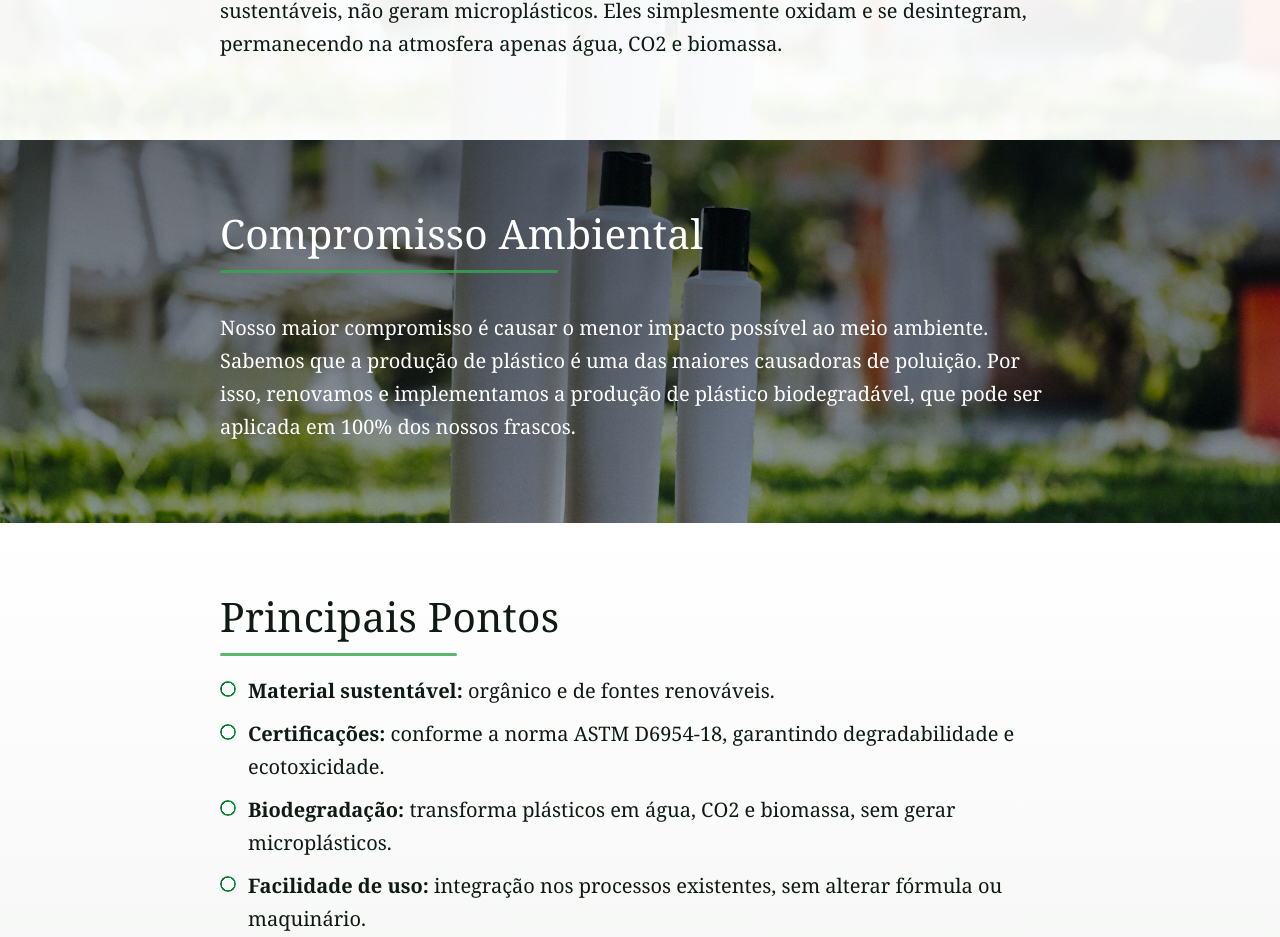
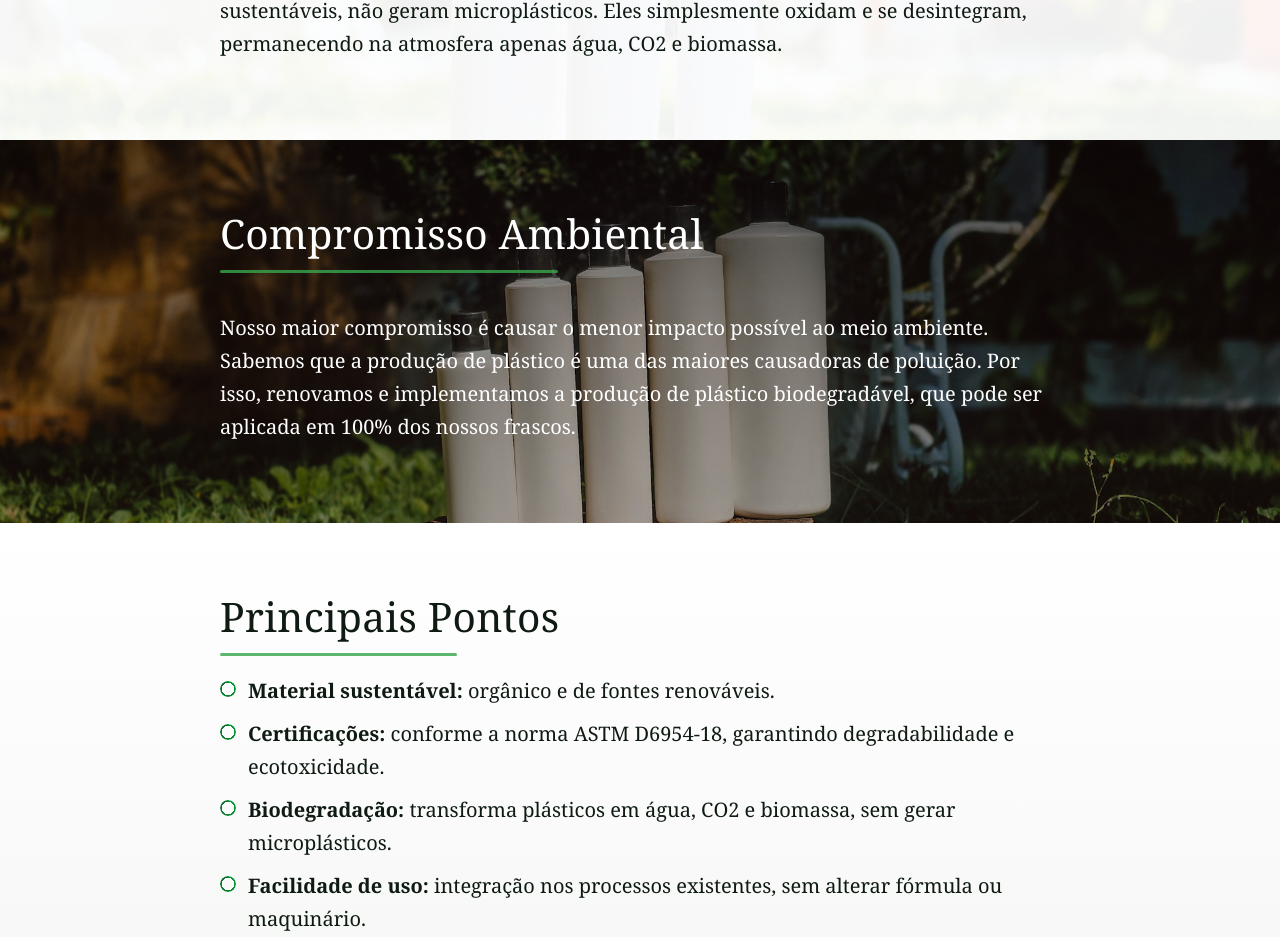
Before and after one commit to tulliopimentel/analu-landing-page, a Vue app: page / in a window 1280 px wide. Shown: the part 1897-2834 px from the top of the page. Built offline with nearby package versions, Linux system fonts and the light colour scheme; a web font is replaced by a local one.

Commit message:
alterado foto do compromisso ambiental

```diff
--- a/src/views/homeView.vue
+++ b/src/views/homeView.vue
@@ -111,7 +111,7 @@
 
       <!-- Compromisso Ambiental -->
       <section id="compromisso" class="section section--image-bg">
-        <img src="../assets/foto1.jpg" alt="Natureza e embalagens" class="section__bg" />
+        <img src="../assets/foto6.jpg" alt="Natureza e embalagens" class="section__bg" />
         <div class="container narrow reveal-on-scroll">
           <h2 class="section__title">Compromisso Ambiental</h2>
           <p>Nosso maior compromisso é causar o menor impacto possível ao meio ambiente. Sabemos que a produção de plástico é uma das maiores causadoras de poluição. Por isso, renovamos e implementamos a produção de plástico biodegradável, que pode ser aplicada em 100% dos nossos frascos.</p>
```
